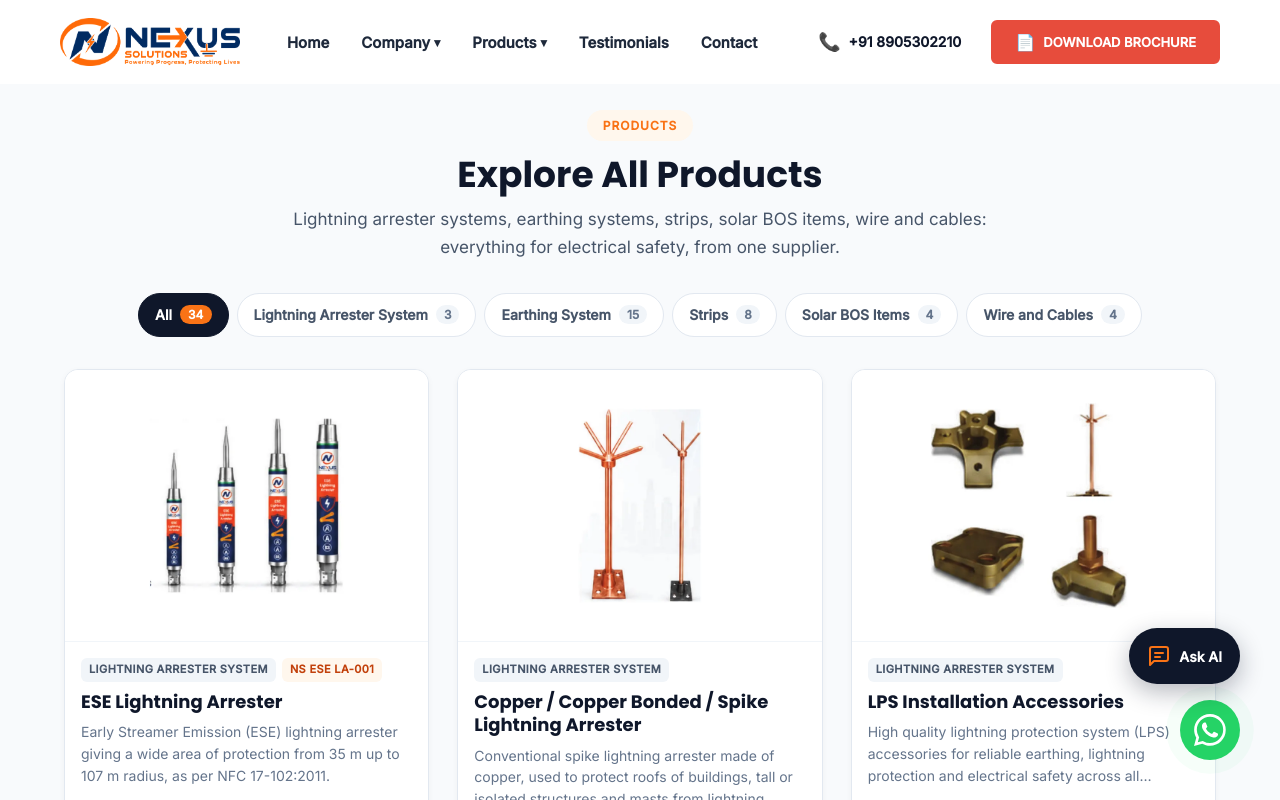
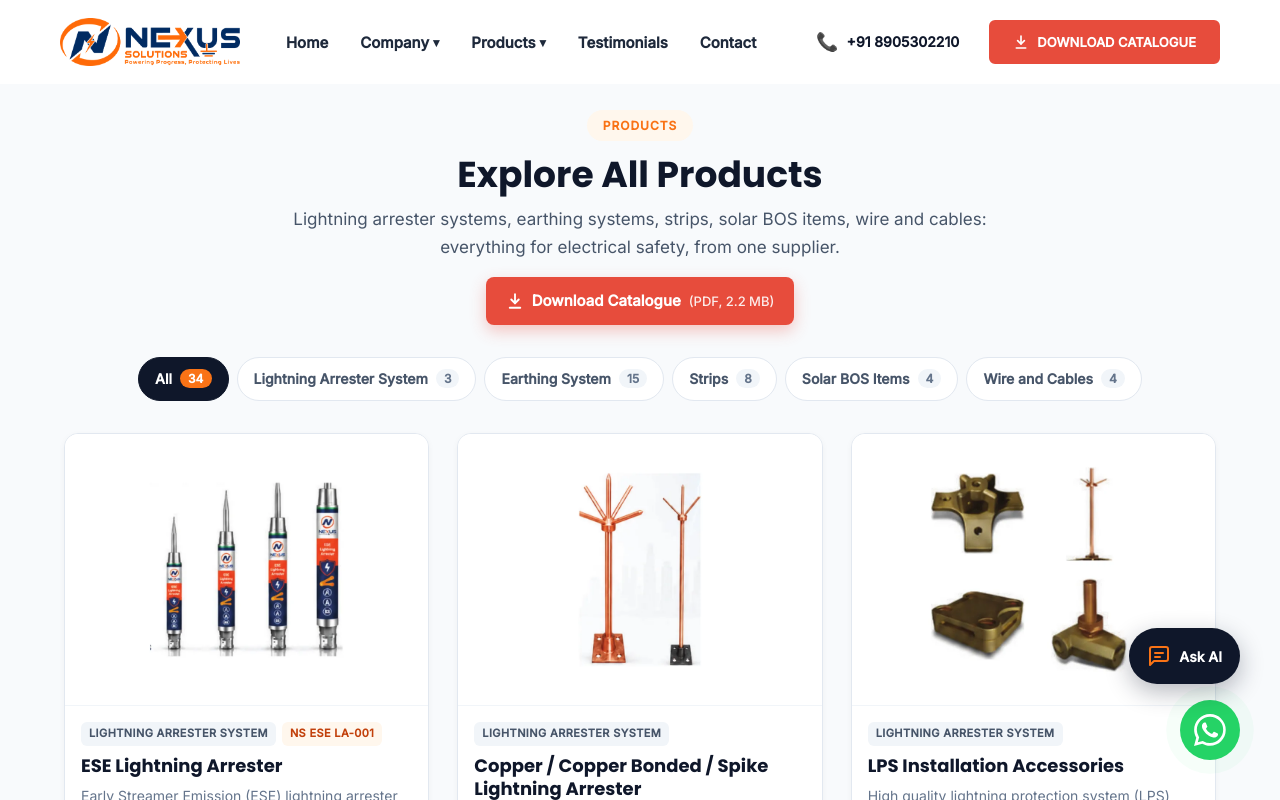
Before and after one commit to JackSparrow9105/NexusSolutions, an Angular app: page /products in a window 1280 px wide. Shown: the top 800 px of the page. Built offline with nearby package versions, Linux system fonts and the light colour scheme.

Commit message:
Prominent catalogue download

```diff
--- a/src/app/components/footer/footer.component.html
+++ b/src/app/components/footer/footer.component.html
@@ -17,6 +17,7 @@
         <li><a routerLink="/" fragment="about">About Us</a></li>
         <li><a routerLink="/products">Products</a></li>
         <li><a routerLink="/" fragment="contact">Get a Quote</a></li>
+        <li><a [href]="catalogue.url" [attr.download]="catalogue.fileName" target="_blank" rel="noopener">Download Catalogue (PDF)</a></li>
       </ul>
     </div>
 
--- a/src/app/components/footer/footer.component.ts
+++ b/src/app/components/footer/footer.component.ts
@@ -2,6 +2,7 @@
 import { CommonModule } from '@angular/common';
 import { RouterModule } from '@angular/router';
 import { CATEGORIES } from '../../shared/product-data';
+import { CATALOGUE } from '../../shared/catalogue';
 
 @Component({
   selector: 'app-footer',
@@ -12,5 +13,6 @@
 })
 export class FooterComponent {
   readonly categories = CATEGORIES;
+  readonly catalogue = CATALOGUE;
   readonly year = new Date().getFullYear();
 }
--- a/src/app/pages/home/home.component.html
+++ b/src/app/pages/home/home.component.html
@@ -55,10 +55,13 @@
 
     <div class="hero-buttons">
   <a [routerLink]="['/products']" class="btn-primary">Explore Products</a>
-  <!-- Replaced PDF download with a scroll & focus action -->
   <button type="button" class="btn-secondary" (click)="scrollToContact()">
     Request Quotation
   </button>
+  <a class="btn-catalogue" [href]="catalogue.url" [attr.download]="catalogue.fileName" target="_blank" rel="noopener">
+    <svg aria-hidden="true" width="18" height="18" viewBox="0 0 24 24" fill="none" stroke="currentColor" stroke-width="2.5" stroke-linecap="round" stroke-linejoin="round"><path d="M12 3v12"/><path d="m7 10 5 5 5-5"/><path d="M5 21h14"/></svg>
+    Download Catalogue
+  </a>
 </div>
     </div>
   </div>
@@ -295,6 +298,26 @@
     </div>
   </div>
 </section>
+<!-- CATALOGUE DOWNLOAD -->
+<section class="catalogue-cta" id="catalogue">
+  <div class="container catalogue-inner">
+    <a class="catalogue-cover" [href]="catalogue.url" [attr.download]="catalogue.fileName" target="_blank" rel="noopener" aria-label="Download catalogue">
+      <img [src]="catalogue.cover" alt="Nexus Solutions product catalogue cover" width="420" height="594" loading="lazy">
+    </a>
+    <div class="catalogue-text">
+      <span class="section-tag">Product Catalogue</span>
+      <h2>Download Our Complete Catalogue</h2>
+      <p>Product codes, size tables and specifications for lightning arresters, earthing electrodes,
+        strips, backfill compound, pit covers and LPS accessories, all in one PDF.</p>
+      <a class="btn-catalogue btn-catalogue--big" [href]="catalogue.url" [attr.download]="catalogue.fileName" target="_blank" rel="noopener">
+        <svg aria-hidden="true" width="18" height="18" viewBox="0 0 24 24" fill="none" stroke="currentColor" stroke-width="2.5" stroke-linecap="round" stroke-linejoin="round"><path d="M12 3v12"/><path d="m7 10 5 5 5-5"/><path d="M5 21h14"/></svg>
+        Download Catalogue
+        <span class="file-meta">PDF · {{ catalogue.pages }} pages · {{ catalogue.size }}</span>
+      </a>
+    </div>
+  </div>
+</section>
+
 <section class="why-us" id="why-us">
   <div class="container">
     <h2>Why Choose Us</h2>
--- a/src/app/pages/home/home.component.scss
+++ b/src/app/pages/home/home.component.scss
@@ -779,6 +779,125 @@
 }
 
 /* ============================================================
+   CATALOGUE DOWNLOAD (hero button + section)
+   ============================================================ */
+.btn-catalogue {
+  display: inline-flex;
+  align-items: center;
+  justify-content: center;
+  gap: 8px;
+  min-height: 48px;
+  padding: 0 22px;
+  border-radius: 8px;
+  background: #fff;
+  color: $navy;
+  font: 700 15px 'Inter', sans-serif;
+  text-decoration: none;
+  box-shadow: 0 6px 18px rgba(0, 0, 0, 0.25);
+  transition: transform 0.2s, box-shadow 0.2s;
+
+  svg { color: #e74c3c; flex-shrink: 0; }
+
+  &:hover { transform: translateY(-2px); box-shadow: 0 10px 24px rgba(0, 0, 0, 0.3); }
+}
+
+.catalogue-cta {
+  padding: 48px 0;
+  background: linear-gradient(135deg, #fff7ed 0%, #ffedd5 100%);
+  border-top: 1px solid #fed7aa;
+  border-bottom: 1px solid #fed7aa;
+}
+
+.catalogue-inner {
+  display: flex;
+  flex-direction: column;
+  align-items: center;
+  gap: 28px;
+  text-align: center;
+}
+
+.catalogue-cover {
+  display: block;
+  width: 170px;
+  flex-shrink: 0;
+  transform: rotate(-3deg);
+  transition: transform 0.3s;
+
+  img {
+    width: 100%;
+    height: auto;
+    border-radius: 6px;
+    box-shadow: 0 18px 40px rgba(15, 23, 42, 0.28);
+  }
+
+  &:hover { transform: rotate(0) scale(1.03); }
+}
+
+.catalogue-text {
+  max-width: 560px;
+
+  h2 {
+    font-size: 26px;
+    line-height: 1.25;
+    color: $navy;
+    margin-bottom: 12px;
+  }
+
+  p {
+    color: $slate;
+    font-size: 15px;
+    line-height: 1.65;
+    margin-bottom: 22px;
+  }
+}
+
+.btn-catalogue--big {
+  width: 100%;
+  min-height: 56px;
+  flex-wrap: wrap;
+  background: #e74c3c;
+  color: #fff;
+  font-size: 16px;
+  box-shadow: 0 8px 20px rgba(231, 76, 60, 0.35);
+
+  svg { color: #fff; }
+
+  .file-meta {
+    width: 100%;
+    font-size: 12px;
+    font-weight: 500;
+    opacity: 0.9;
+    margin-top: -6px;
+    padding-bottom: 6px;
+  }
+
+  &:hover { box-shadow: 0 12px 26px rgba(231, 76, 60, 0.45); }
+}
+
+@media (min-width: 768px) {
+  .catalogue-cta { padding: 64px 0; }
+
+  .catalogue-inner {
+    flex-direction: row;
+    justify-content: center;
+    text-align: left;
+    gap: 56px;
+  }
+
+  .catalogue-cover { width: 220px; }
+
+  .catalogue-text h2 { font-size: 32px; }
+
+  .btn-catalogue--big {
+    width: auto;
+    padding: 8px 28px;
+    flex-direction: row;
+
+    .file-meta { width: auto; margin: 0 0 0 4px; padding: 0; }
+  }
+}
+
+/* ============================================================
    WHY CHOOSE US
    ============================================================ */
 .why-us {
--- a/src/app/pages/home/home.component.ts
+++ b/src/app/pages/home/home.component.ts
@@ -5,6 +5,7 @@
 import { Subscription } from 'rxjs';
 import { PRODUCTS, CATEGORIES, ProductCategory, Product, getCategory, productsInCategory } from '../../shared/product-data';
 import { openWhatsAppLink } from '../../shared/whatsapp';
+import { CATALOGUE } from '../../shared/catalogue';
 
 interface HeroSlide {
   /** base name in assets/hero/ – each image exists as -800.webp (phones) and -1600.webp (desktop) */
@@ -35,6 +36,7 @@
   };
 
   readonly messageMax = 500;
+  readonly catalogue = CATALOGUE;
   serviceOptions: string[] = [];
   errors: { [field: string]: string } = {};
   submitted = false;
--- a/src/app/pages/products/products.component.html
+++ b/src/app/pages/products/products.component.html
@@ -4,6 +4,10 @@
       <span class="badge-light">Products</span>
       <h1>{{ activeCategory?.name || 'Explore All Products' }}</h1>
       <p>{{ activeCategory?.description || 'Lightning arrester systems, earthing systems, strips, solar BOS items, wire and cables: everything for electrical safety, from one supplier.' }}</p>
+      <a class="catalogue-link" [href]="catalogue.url" [attr.download]="catalogue.fileName" target="_blank" rel="noopener">
+        <svg aria-hidden="true" width="18" height="18" viewBox="0 0 24 24" fill="none" stroke="currentColor" stroke-width="2.5" stroke-linecap="round" stroke-linejoin="round"><path d="M12 3v12"/><path d="m7 10 5 5 5-5"/><path d="M5 21h14"/></svg>
+        Download Catalogue <span class="meta">(PDF, {{ catalogue.size }})</span>
+      </a>
     </header>
 
     <!-- Category tabs: scroll sideways on phones -->
--- a/src/app/pages/products/products.component.scss
+++ b/src/app/pages/products/products.component.scss
@@ -51,6 +51,29 @@
     font-size: 15px;
     line-height: 1.6;
   }
+}
+
+/* Catalogue download in the page header */
+.catalogue-link {
+  display: inline-flex;
+  align-items: center;
+  gap: 8px;
+  margin-top: 16px;
+  min-height: 48px;
+  padding: 0 20px;
+  border-radius: 8px;
+  background: #e74c3c;
+  color: #fff;
+  font: 700 15px 'Inter', sans-serif;
+  text-decoration: none;
+  box-shadow: 0 6px 16px rgba(231, 76, 60, 0.3);
+  transition: transform 0.2s, box-shadow 0.2s;
+
+  .meta { display: none; font-weight: 500; font-size: 13px; opacity: 0.9; }
+
+  @media (min-width: 480px) { .meta { display: inline; } }
+
+  &:hover { transform: translateY(-2px); box-shadow: 0 10px 22px rgba(231, 76, 60, 0.4); }
 }
 
 /* ---------- Category tabs (horizontal scroll on phones) ---------- */
--- a/src/app/pages/products/products.component.ts
+++ b/src/app/pages/products/products.component.ts
@@ -3,6 +3,7 @@
 import { RouterModule, Router, ActivatedRoute } from '@angular/router';
 import { Subscription } from 'rxjs';
 import { PRODUCTS, CATEGORIES, Product, ProductCategory, getCategory } from '../../shared/product-data';
+import { CATALOGUE } from '../../shared/catalogue';
 
 type Tab = 'all' | ProductCategory['id'];
 
@@ -16,6 +17,7 @@
 export class ProductsComponent implements OnInit, OnDestroy {
   readonly categories = CATEGORIES;
   readonly totalCount = PRODUCTS.length;
+  readonly catalogue = CATALOGUE;
 
   activeTab: Tab = 'all';
   visibleProducts: Product[] = PRODUCTS;
--- /dev/null
+++ b/src/app/shared/catalogue.ts
@@ -0,0 +1,8 @@
+// Product catalogue PDF: one place to change it when a new catalogue is published
+export const CATALOGUE = {
+  url: 'assets/Nexus_Solutions_Company_Profile.pdf',
+  fileName: 'Nexus_Solutions_Catalogue.pdf',
+  cover: 'assets/catalogue-cover.webp',
+  pages: 8,
+  size: '2.2 MB'
+};
--- a/src/app/shared/navbar/navbar.component.html
+++ b/src/app/shared/navbar/navbar.component.html
@@ -50,10 +50,10 @@
       <span class="phone-icon">📞</span>
       <span>+91 8905302210</span>
     </a>
-    <button type="button" class="brochure-btn" (click)="downloadBrochure()">
-      <span class="pdf-icon">📄</span>
-      Download Brochure
-    </button>
+    <a class="brochure-btn" [href]="catalogue.url" [attr.download]="catalogue.fileName" target="_blank" rel="noopener">
+      <svg aria-hidden="true" width="16" height="16" viewBox="0 0 24 24" fill="none" stroke="currentColor" stroke-width="2.5" stroke-linecap="round" stroke-linejoin="round"><path d="M12 3v12"/><path d="m7 10 5 5 5-5"/><path d="M5 21h14"/></svg>
+      Download Catalogue
+    </a>
   </div>
 
   <!-- Mobile right section: call + download + hamburger -->
@@ -62,10 +62,11 @@
       <span class="phone-icon">📞</span>
       <span class="phone-number">+91 8905302210</span>
     </a>
-    <button type="button" class="mobile-brochure-btn" (click)="downloadBrochure()" aria-label="Download brochure">
-      <span class="pdf-icon">📄</span>
-      <span class="btn-text">Brochure</span>
-    </button>
+    <a class="mobile-brochure-btn" [href]="catalogue.url" [attr.download]="catalogue.fileName" target="_blank" rel="noopener"
+       aria-label="Download product catalogue (PDF)">
+      <svg aria-hidden="true" width="16" height="16" viewBox="0 0 24 24" fill="none" stroke="currentColor" stroke-width="2.5" stroke-linecap="round" stroke-linejoin="round"><path d="M12 3v12"/><path d="m7 10 5 5 5-5"/><path d="M5 21h14"/></svg>
+      <span class="btn-text">Catalogue</span>
+    </a>
     <button type="button" class="hamburger" (click)="toggleMenu()"
             [attr.aria-expanded]="menuOpen" aria-controls="main-menu"
             [attr.aria-label]="menuOpen ? 'Close menu' : 'Open menu'">
--- a/src/app/shared/navbar/navbar.component.scss
+++ b/src/app/shared/navbar/navbar.component.scss
@@ -78,23 +78,19 @@
 }
 
 .mobile-brochure-btn {
-  background: transparent;
+  background: $red;
+  color: #fff;
   border: none;
-  padding: 0 6px;
-  color: $red;
+  padding: 0 10px;
+  margin: 0 2px;
+  height: 36px;
+  min-width: 0;
+  font: 700 12px 'Inter', sans-serif;
+  text-transform: uppercase;
+  letter-spacing: 0.3px;
+  box-shadow: 0 2px 8px rgba(231, 76, 60, 0.35);
 
-  .pdf-icon {
-    font-size: 18px;
-    background: $red;
-    border-radius: 6px;
-    width: 32px;
-    height: 32px;
-    display: inline-flex;
-    align-items: center;
-    justify-content: center;
-  }
-
-  .btn-text { display: none; }
+  &:active { transform: scale(0.97); }
 }
 
 .hamburger {
@@ -216,12 +212,9 @@
   .logo img { height: 44px; }
 
   .mobile-brochure-btn {
-    background: $red;
-    color: #fff;
-    padding: 0 12px;
-
-    .pdf-icon { background: none; width: auto; height: auto; }
-    .btn-text { display: inline; font-size: 12px; font-weight: 700; text-transform: uppercase; }
+    height: 40px;
+    padding: 0 14px;
+    font-size: 13px;
   }
 }
 
@@ -345,7 +338,7 @@
     cursor: pointer;
     transition: 0.3s;
 
-    .pdf-icon { font-size: 16px; }
+    text-decoration: none;
 
     &:hover {
       background: transparent;
--- a/src/app/shared/navbar/navbar.component.ts
+++ b/src/app/shared/navbar/navbar.component.ts
@@ -2,6 +2,7 @@
 import { CommonModule } from '@angular/common';
 import { RouterModule } from '@angular/router';
 import { CATEGORIES } from '../product-data';
+import { CATALOGUE } from '../catalogue';
 
 @Component({
   selector: 'app-navbar',
@@ -15,6 +16,7 @@
   activeDropdown: string | null = null;
   isScrolled = false;
   categories = CATEGORIES;
+  readonly catalogue = CATALOGUE;
 
   private get isDesktop(): boolean {
     return window.innerWidth > 992;
@@ -58,14 +60,4 @@
   onResize(): void {
     if (this.isDesktop && this.menuOpen) this.closeMenu();
   }
-
-  downloadBrochure(): void {
-    const link = document.createElement('a');
-    link.href = 'assets/Nexus_Solutions_Company_Profile.pdf';
-    link.download = 'Nexus_Solutions_Company_Profile.pdf';
-    link.target = '_blank';
-    document.body.appendChild(link);
-    link.click();
-    document.body.removeChild(link);
-  }
 }
```
Also changed, not shown: src/assets/catalogue-cover.webp (added).
